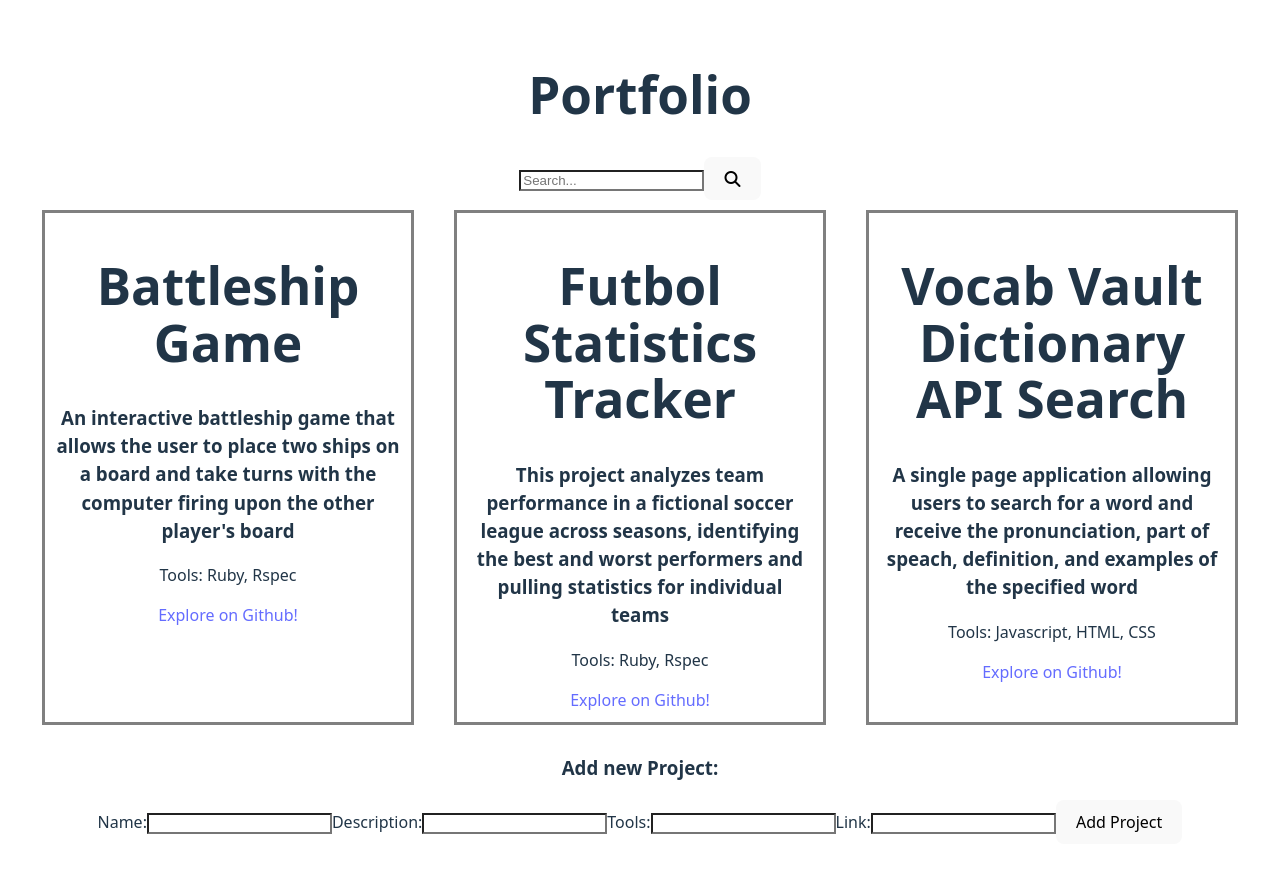
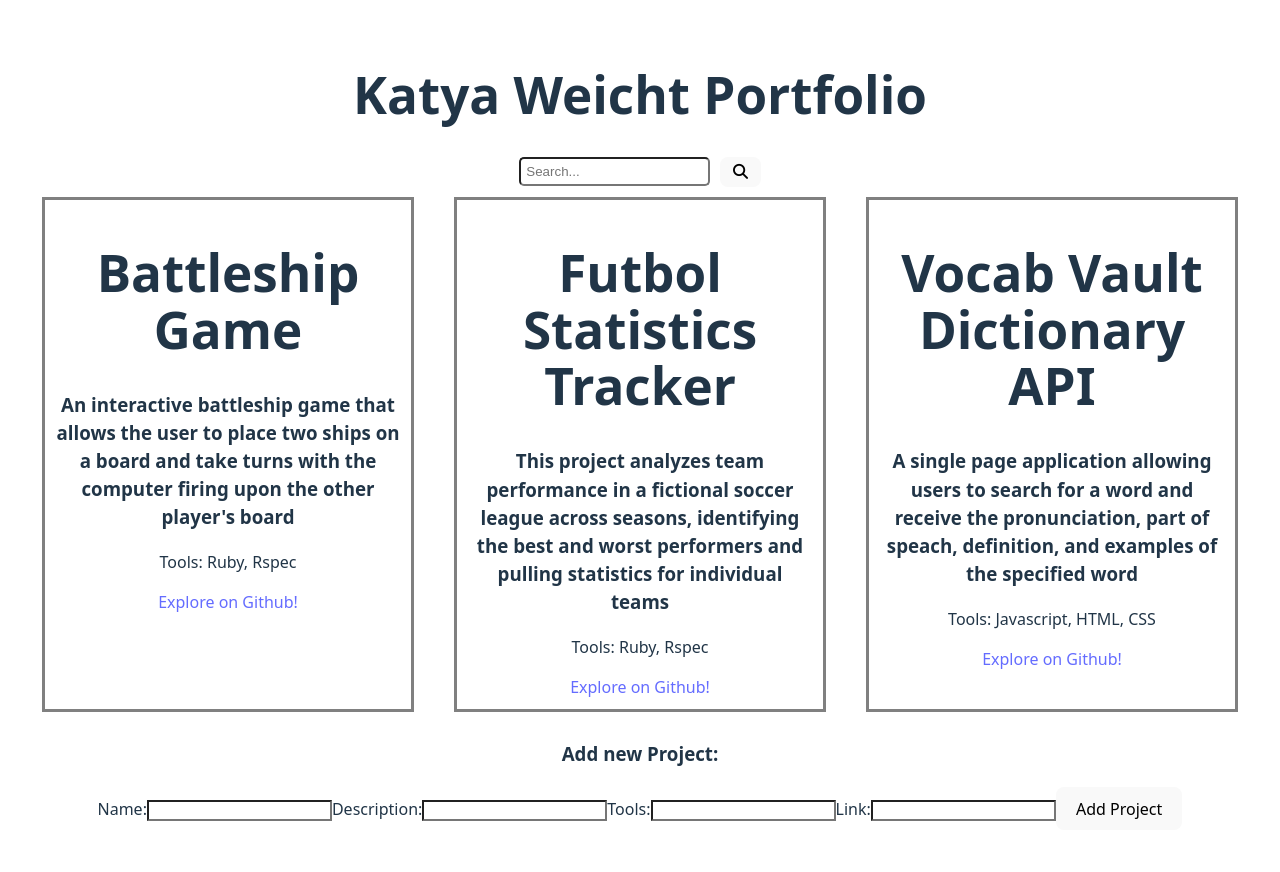
Before and after one commit to KatyaW-01/react-portfolio, a React (Vite) app: page / in a window 1280 px wide. Shown: the top 872 px of the page. Built offline with nearby package versions, Linux system fonts and the light colour scheme.

Commit message:
Add styling to search bar and button

```diff
--- a/src/App.jsx
+++ b/src/App.jsx
@@ -21,7 +21,7 @@ const projects = [
   },
   {
     id: 3,
-    name: "Vocab Vault Dictionary API Search",
+    name: "Vocab Vault Dictionary API",
     description: "A single page application allowing users to search for a word and receive the pronunciation, part of speach, definition, and examples of the specified word",
     tools: "Javascript, HTML, CSS",
     link: "https://github.com/KatyaW-01/wordly-dictionary-SPA"
@@ -46,7 +46,7 @@ function App() {
 
   return (
     <div>
-      <h1>Portfolio</h1>
+      <h1>Katya Weicht Portfolio</h1>
       <SearchProjects inputValue={inputValue} setInputValue = {setInputValue} setSearchTerm={setSearchTerm}/>
 
       {
--- a/src/components/SearchProjects.jsx
+++ b/src/components/SearchProjects.jsx
@@ -1,4 +1,5 @@
 import React from "react"
+import styles from '../styles/SearchProjects.module.css'
 
 const SearchProjects = ({inputValue, setInputValue, setSearchTerm}) => {
   function handleSubmit(event) {
@@ -7,9 +8,9 @@ const SearchProjects = ({inputValue, setInputValue, setSearchTerm}) => {
   }
 
   return (
-    <form onSubmit={handleSubmit}>
-      <input type="text" placeholder="Search..." name="search" value={inputValue} onChange={(e) => setInputValue(e.target.value)}/>
-      <button type="submit"><i className="fas fa-search"></i></button>
+    <form className={styles.searchContainer} onSubmit={handleSubmit}>
+      <input className={styles.searchInput} type="text" placeholder="Search..." name="search" value={inputValue} onChange={(e) => setInputValue(e.target.value)}/>
+      <button className={styles.searchButton} type="submit"><i className="fas fa-search"></i></button>
     </form>
   )
 }
--- /dev/null
+++ b/src/styles/SearchProjects.module.css
@@ -0,0 +1,23 @@
+.searchContainer {
+  display: flex;
+  justify-content: center;
+  align-items: center;
+}
+
+.searchButton {
+  margin-left: 10px;
+  height: 30px;
+  width: 30px;
+  display: flex;
+  align-items: center;
+  justify-content: center
+}
+
+.searchButton i {
+  font-size: 15px;
+}
+
+.searchInput {
+  padding: 5px;
+  border-radius: 5px;
+}
```
